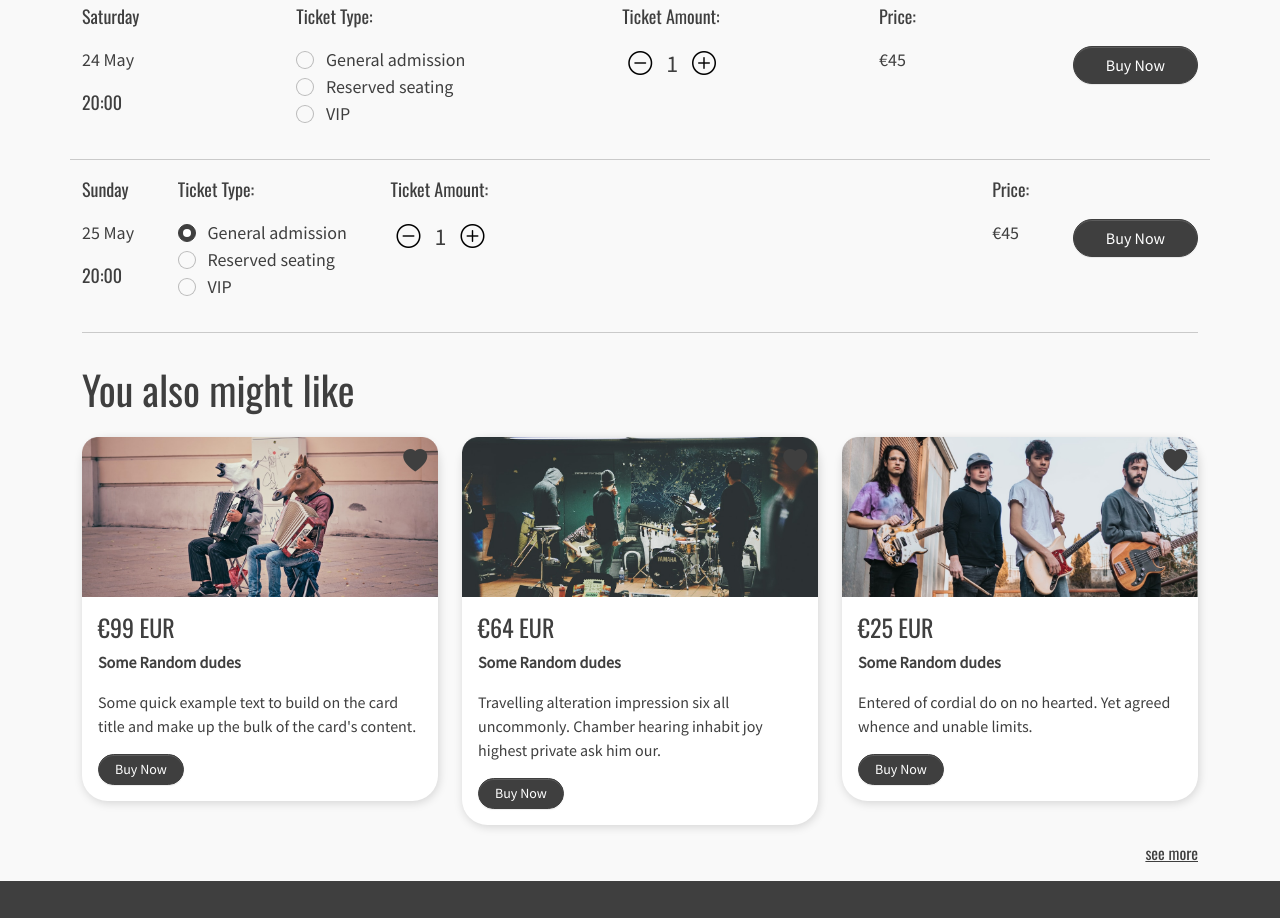
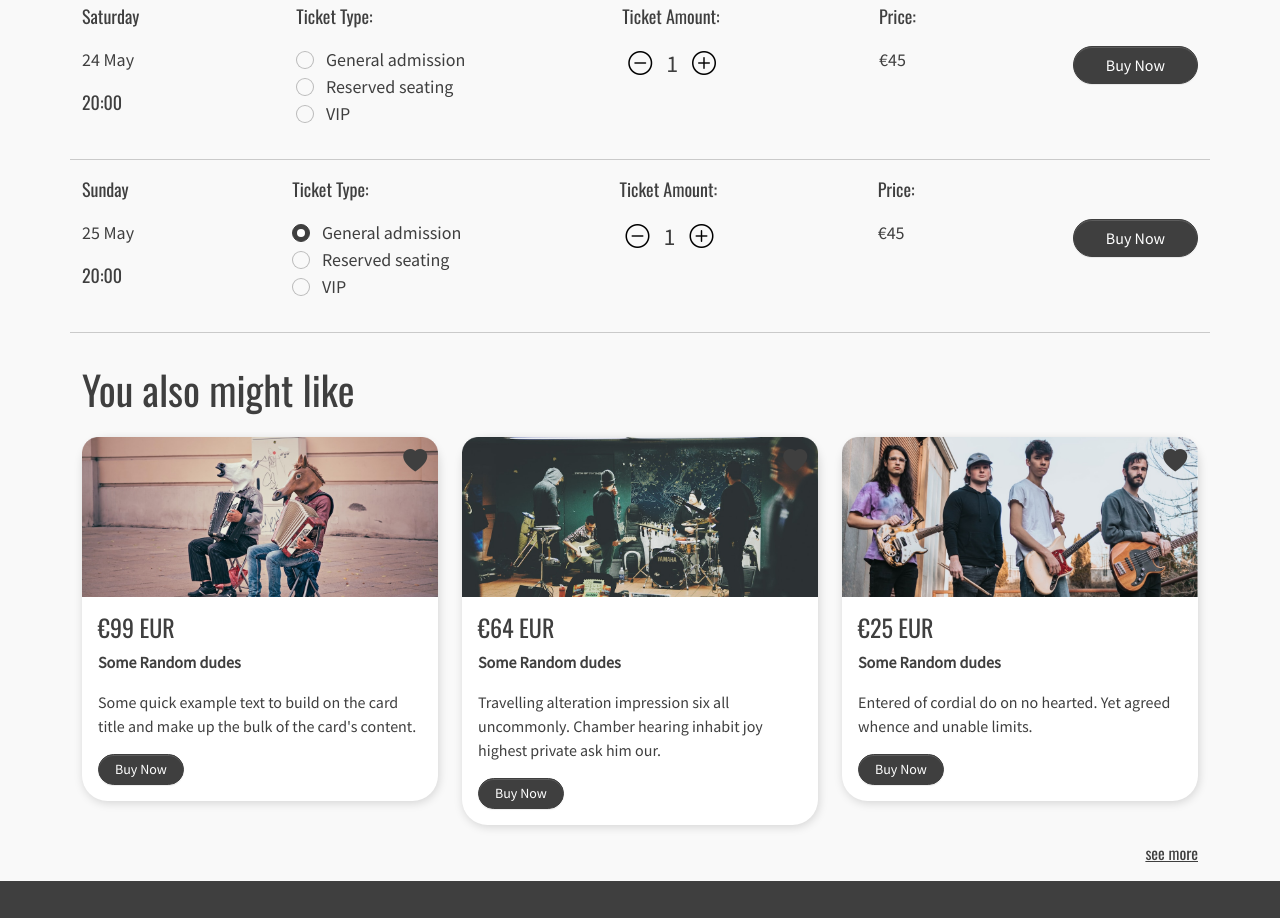
Before and after one commit to AgnePK/EventSite, a website: page detail.html in a window 1280 px wide. Shown: the part 1139-2057 px from the top of the page. Drawn offline with nearby package versions, Linux system fonts and the light colour scheme.

Commit message:
Fixed date/location section

```diff
--- a/detail.html
+++ b/detail.html
@@ -220,7 +220,7 @@
 				</div>
 				<hr class="mt-0" />
 				<div class="col-lg-12">
-					<div class="col-lg-12 d-lg-flex justify-content-between">
+					<div class="col-lg-12 col-sm-8 d-lg-flex justify-content-between">
 						<div class="mb-2">
 							<span>Sunday</span>
 							<p class="my-2">25 May</p>
@@ -256,9 +256,9 @@
 								</li>
 							</ul>
 						</div>
-						<div class="col-sm-6">
+						<div >
 							<span>Ticket Amount:</span>
-							<div class="d-flex fs-4">
+							<div class="col-sm-3 d-flex fs-4">
 								<button class="bg-transparent border border-0 pb-1">
 									<i class="bi bi-dash-circle"></i>
 								</button>
@@ -280,7 +280,8 @@
 							</a>
 						</div>
 					</div>
-					<hr class="m-0" />
+				</div>
+				<hr class="m-0" />
 				</div>
 			</div>
 		</div>
```
